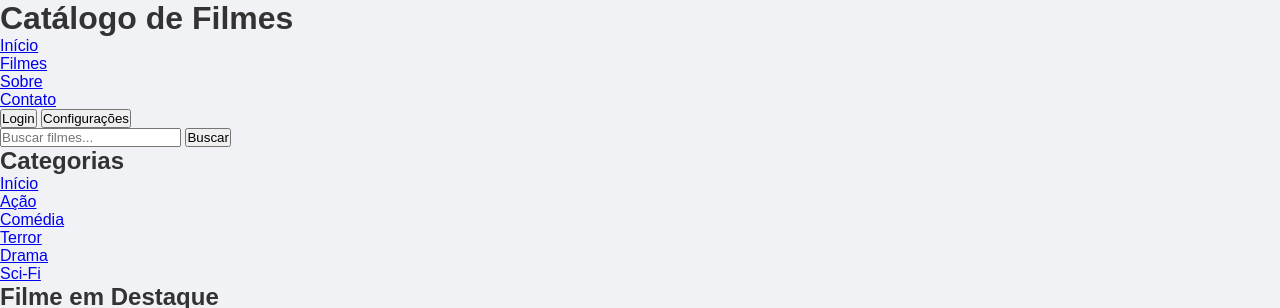
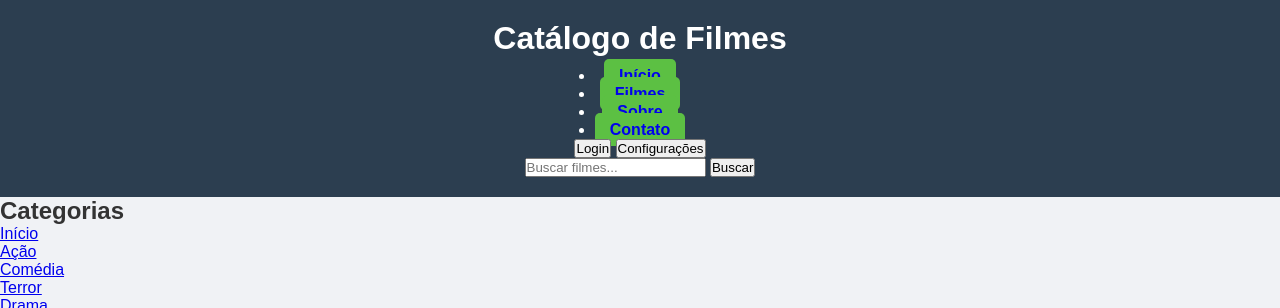
Before and after one commit to ICEI-PUC-Minas-PBE-ADS-SI/trabalho-pr-tico-semana-3-DanielMeirelesSi, a website: page public/index.html in a window 1280 px wide. Shown: the top 308 px of the page. Drawn offline with Linux system fonts and the light colour scheme; grey boxes are pictures that could not be loaded.

Commit message:
adiçao do estilo do cabeçalgo e navegação

```diff
--- a/public/style.css
+++ b/public/style.css
@@ -14,3 +14,35 @@ body {
     flex-direction: column;
     min-height: 100vh;
 }
+/* Cabeçalho */
+header {
+    background-color: #2c3e50; /* Azul escuro */
+    color: #fff;
+    padding: 20px;
+    text-align: center;
+    position: relative;
+}
+
+header h1 {
+    margin-bottom: 10px;
+}
+
+/* Navegação */
+nav {
+    display: flex;
+    justify-content: center;
+    gap: 20px;
+}
+
+nav a {
+    text-decoration: none;
+    font-weight: bold;
+    padding: 8px 15px;
+    background-color: #5cc043; /* Verde nos links */
+    border-radius: 5px;
+    transition: background 0.3s;
+}
+
+nav a:hover {
+    background-color: #5cc043; /* Verde mais escuro no hover */
+}
```
